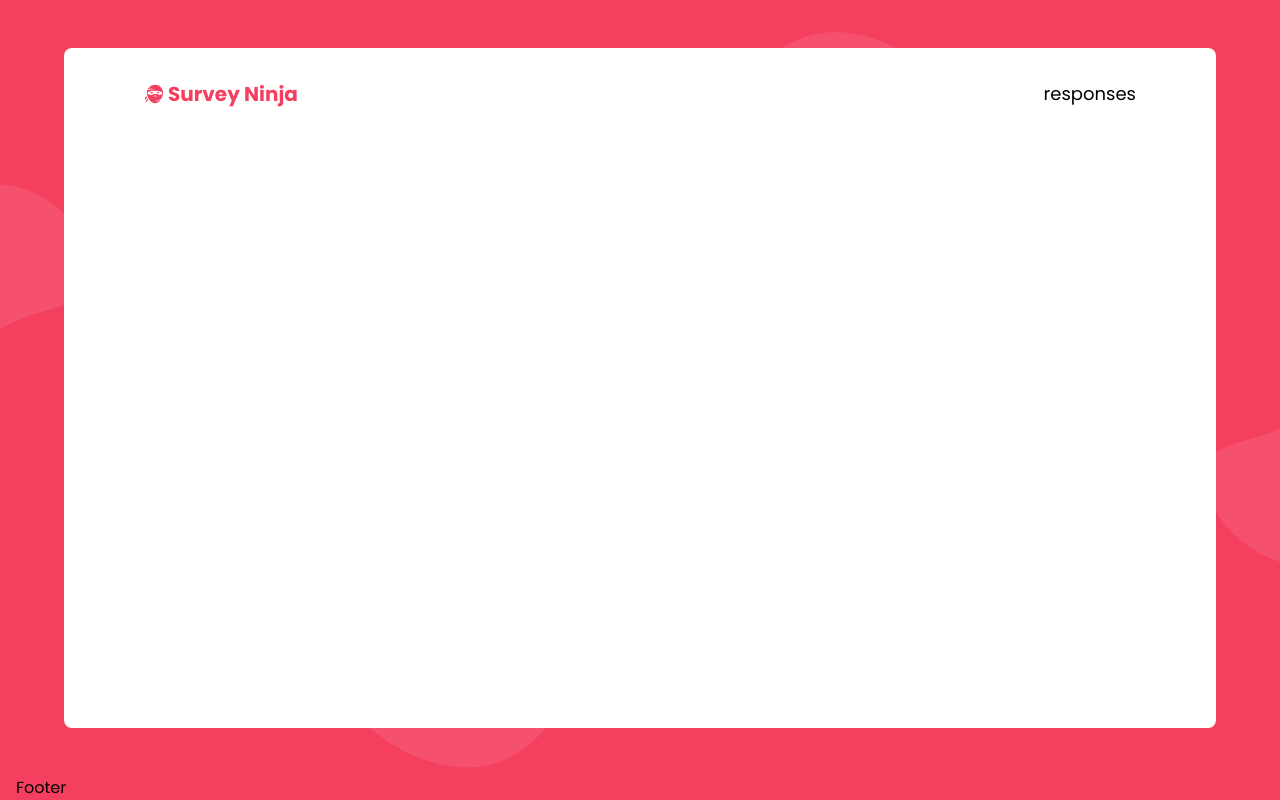
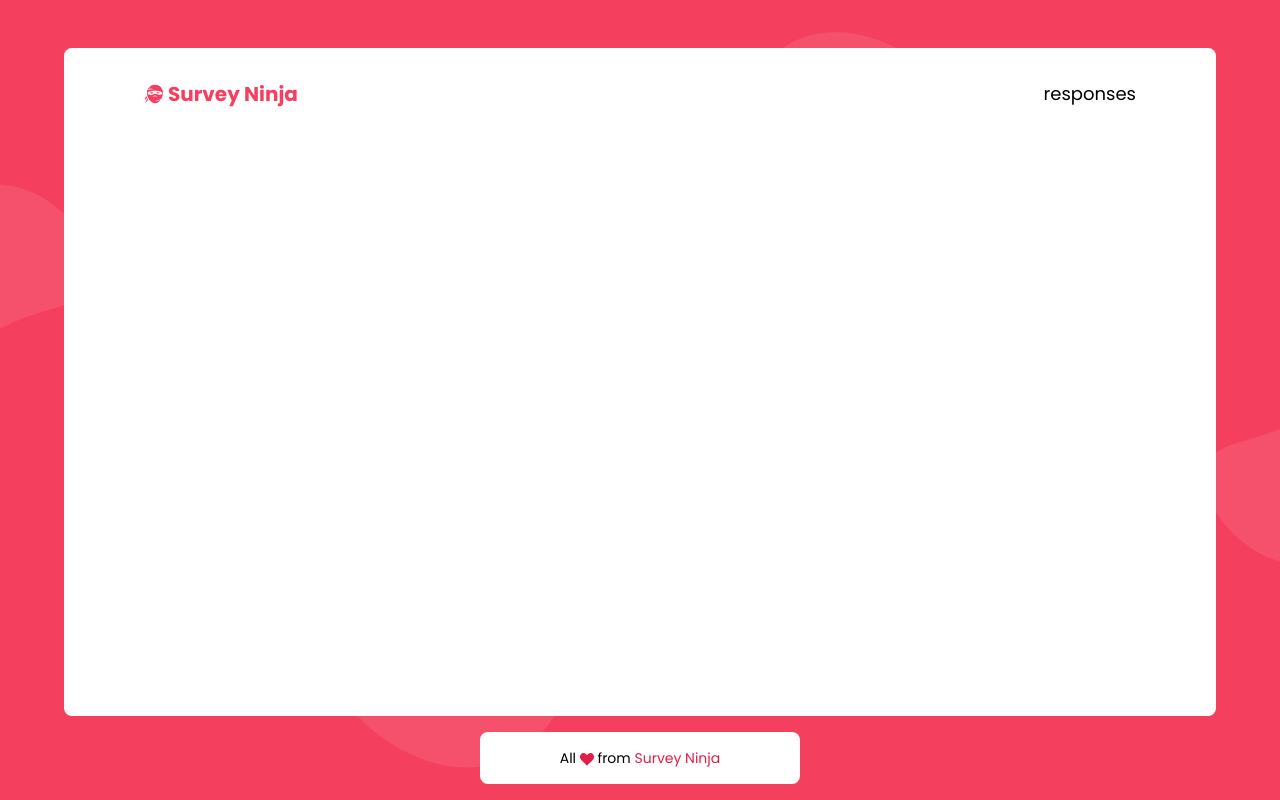
Before and after one commit to 00mikhael/survey-ninja, a React (Create React App) app: page / in a window 1280 px wide. Built offline with nearby package versions, Linux system fonts and the light colour scheme.

Commit message:
add footer

```diff
--- a/src/App.jsx
+++ b/src/App.jsx
@@ -12,7 +12,7 @@ function App() {
         <Router>
             <Base className={`flex flex-col px-4`}>
                 <Container
-                    className={`bg-white flex-1 rounded-lg max-w-6xl mx-auto w-full m-12 p-4 flex flex-col overflow-hidden`}
+                    className={`bg-white flex-1 rounded-lg max-w-6xl mx-auto w-full mt-12 p-4 flex flex-col overflow-hidden`}
                 >
                     <Header
                         className={`sticky top-0 max-w-5xl mx-auto w-full`}
--- a/src/components/fragments/Message/Message.jsx
+++ b/src/components/fragments/Message/Message.jsx
@@ -1,7 +1,12 @@
-import React from "react";
+import React from 'react'
 
-const Message = () => {
-  return <div />;
-};
+const Message = ({ name }) => {
+    return (
+        <div className={`mb-6 text-lg text-rose-500`}>{`Welcome, ${name.substr(
+            0,
+            15
+        )}${name.length >= 16 ? `...` : ``}`}</div>
+    )
+}
 
-export default Message;
+export default Message
--- a/src/components/fragments/Welcome/Welcome.jsx
+++ /dev/null
@@ -1,12 +0,0 @@
-import React from 'react'
-
-const Welcome = ({ name }) => {
-    return (
-        <div className={`mb-6 text-lg text-rose-500`}>{`Welcome, ${name.substr(
-            0,
-            15
-        )}${name.length >= 16 ? `...` : ``}`}</div>
-    )
-}
-
-export default Welcome
--- a/src/components/sections/Footer.jsx
+++ b/src/components/sections/Footer.jsx
@@ -1,5 +1,26 @@
+import React from 'react'
+import { ImHeart } from 'react-icons/im'
+
+import { appData } from '../../appData'
+
 const Footer = ({ className }) => {
-    return <footer className={className}>Footer</footer>
+    return (
+        <footer className={`${className} flex items-center justify-center p-4`}>
+            <small
+                className={` bg-white max-w-xs w-full text-sm text-center p-4 rounded-lg`}
+            >
+                All <ImHeart className={`inline-block text-rose-600`} /> from{' '}
+                <a
+                    className={`text-rose-600`}
+                    href='https://github.com/00mikhael/survey-ninja'
+                    target='_blank'
+                    rel='noreferrer'
+                >
+                    {appData.name}
+                </a>
+            </small>
+        </footer>
+    )
 }
 
 export default Footer
```
